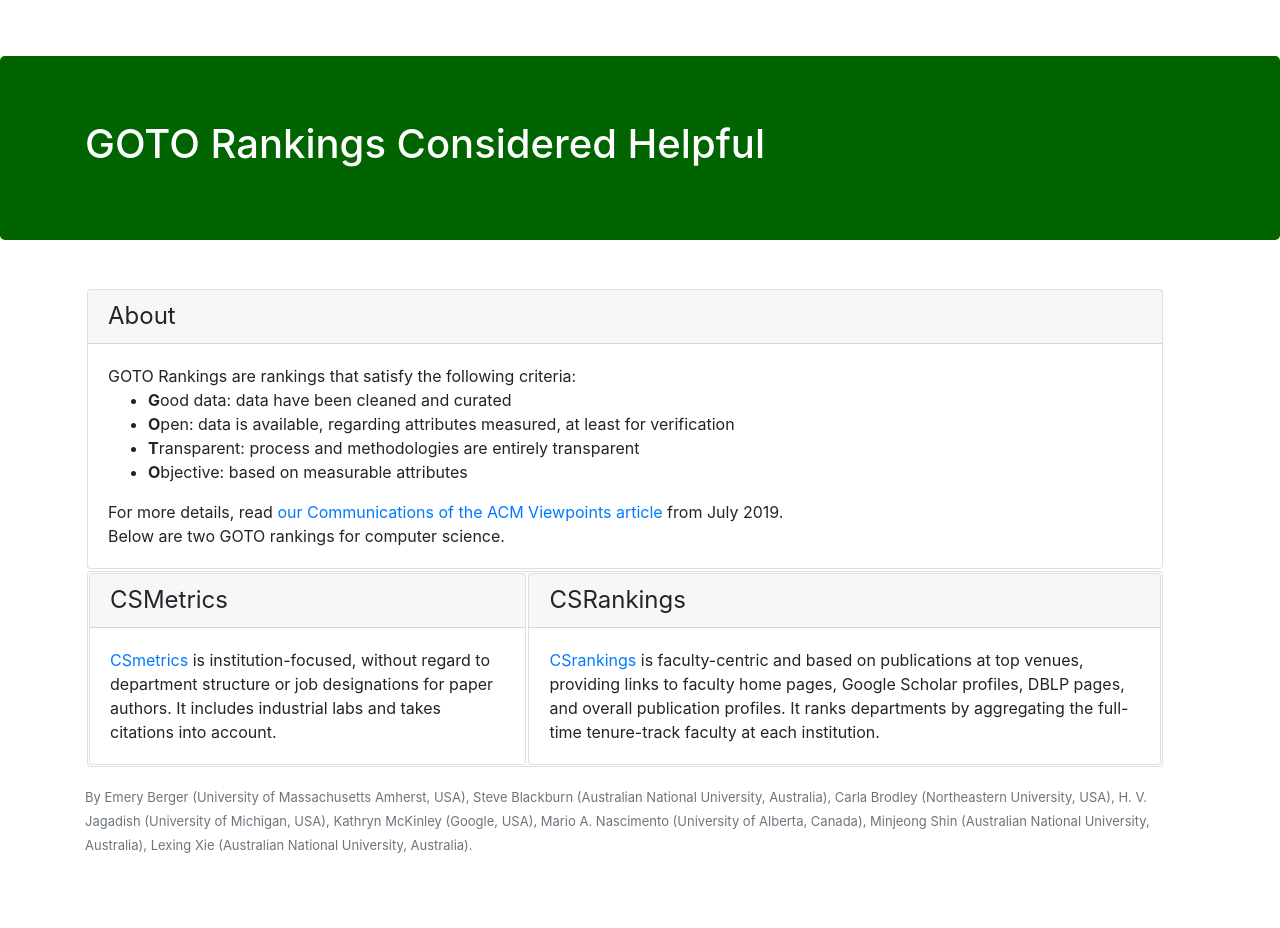
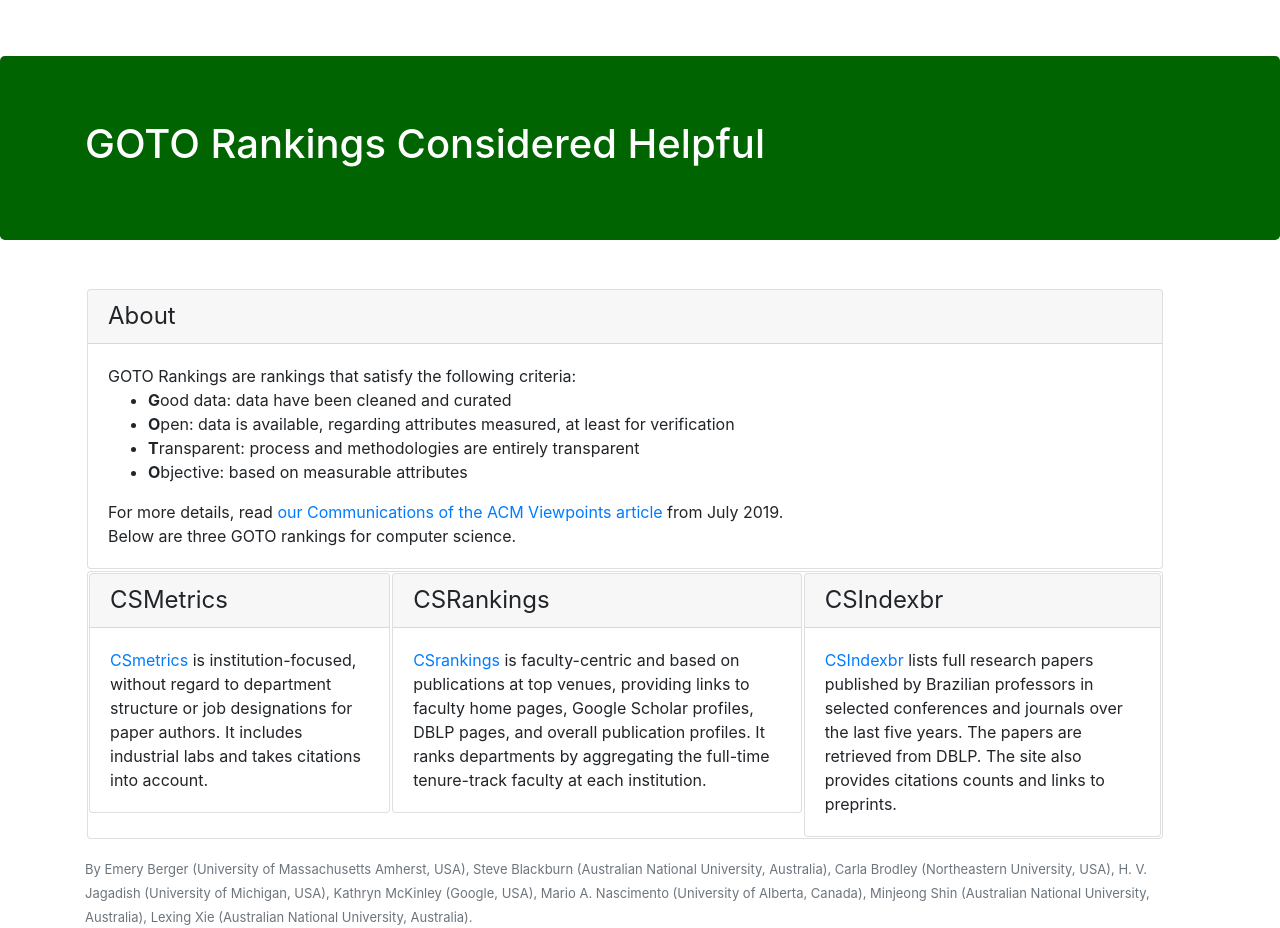
Before and after one commit to GOTOrankings/gotorankings.github.io, a plain HTML site: page index.html in a window 1280 px wide. Before the commit the page ends 856 px from the top, so only its background shows below. Drawn offline with nearby package versions, Linux system fonts and the light colour scheme.

Commit message:
Added a link to CSIndexbr.

```diff
--- a/index.html
+++ b/index.html
@@ -69,7 +69,7 @@
 		    </ul>
 		    For more details, read <a href="https://github.com/GOTOrankings/gotorankings.github.io/raw/master/p29-berger.pdf">our Communications of the ACM Viewpoints article</a> from July 2019.
 		    <br />
-		    Below are two GOTO rankings for computer science.
+		    Below are three GOTO rankings for computer science.
 		  </div>
 		</div>
 	      </td>
@@ -81,7 +81,7 @@
 		  <div class="card mb-12">
 		    <table>
 		      <tr>
-			<td>
+			<td valign="top">
 			  <div class="card mb-12">
 			    <div class="card-header">
 			      <h4 class="my-0 font-weight-normal">
@@ -93,7 +93,7 @@
 			    </div>
 			  </div>
 			</td>
-			<td>
+ 			<td valign="top">
 			  <div class="card mb-12">
 			    <div class="card-header">
 			      <h4 class="my-0 font-weight-normal">
@@ -101,6 +101,17 @@
 			    </div>
 			    <div class="card-body">
 			      <a href="http://csrankings.org">CSrankings</a> is faculty-centric and based on publications at top venues, providing links to faculty home pages, Google Scholar profiles, DBLP pages, and overall publication profiles. It ranks departments by aggregating the full-time tenure-track faculty at each institution.
+			    </div>
+			  </div>
+			</td>
+ 			<td valign="top">
+			  <div class="card mb-12">
+			    <div class="card-header">
+			      <h4 class="my-0 font-weight-normal">
+				CSIndexbr</h4>
+			    </div>
+			    <div class="card-body">
+			      <a href="https://csindexbr.org/">CSIndexbr</a> lists full research papers published by Brazilian professors in selected conferences and journals over the last five years. The papers are retrieved from DBLP. The site also provides citations counts and links to preprints.
 			    </div>
 			  </div>
 			</td>
```
